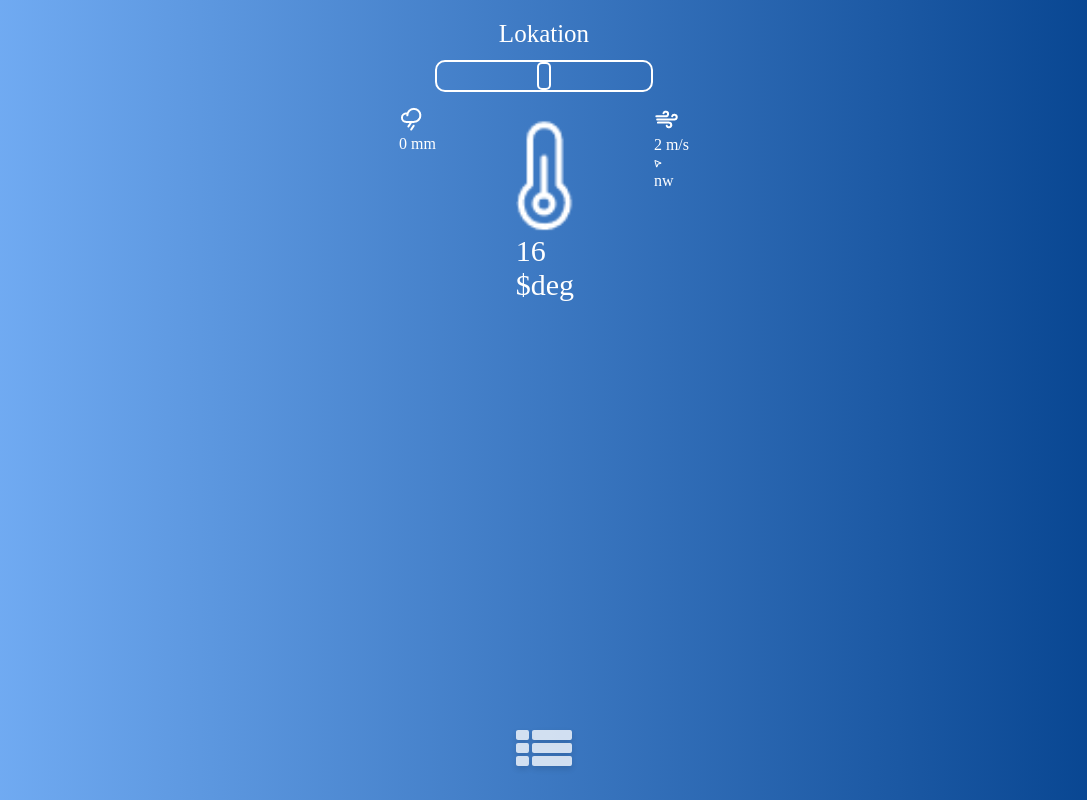
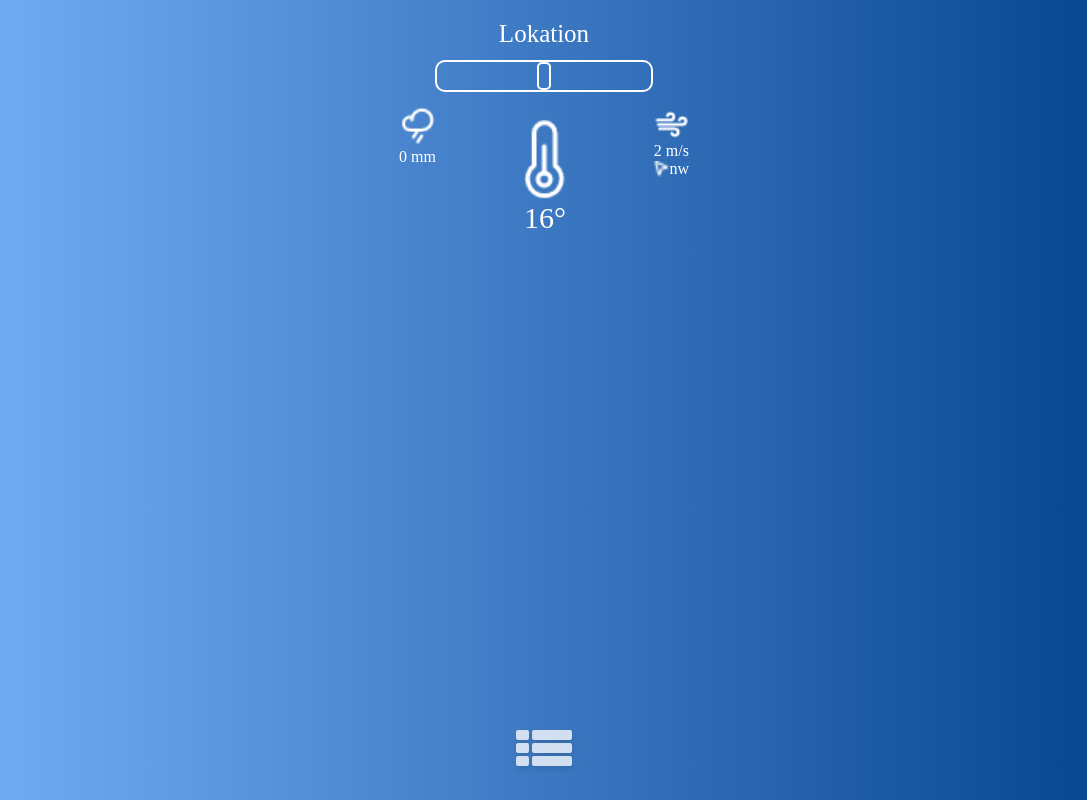
Before and after one commit to alexanderdrummond/weatherApp, a plain HTML site: page state2.html in a window 1280 px wide. Shown: the whole page, without its empty margins (96-1183 px from the left). Drawn offline with Linux system fonts and the light colour scheme.

Commit message:
State 2 - HTML / CSS

```diff
--- a/state2.css
+++ b/state2.css
@@ -45,7 +45,10 @@ h1{
 }
 
 
-
+img {
+    width: 100%;
+    object-fit: contain;
+}
 
 #weather-info {
     max-width: 290px;
@@ -66,3 +69,13 @@ h1{
     margin-top: 1rem;
     font-size: 3rem;
 }
+
+
+.windspeed-contianer {
+    display: flex;
+    flex-direction: column;
+}
+
+.windspeed-contianer div {
+    display: flex;
+}
--- a/state2.html
+++ b/state2.html
@@ -21,9 +21,9 @@
         </div>
         <div>
             <img src="/Image/temperature-icon.png" alt="temperature icon">
-            <p>16</p>$deg
+            <p>16&deg;</p>
         </div>
-        <div>
+        <div class="windspeed-contianer">
             <img src="/Image/windspeed-icon.png" alt="windspeed icon">
             <p>2 m/s</p>
             <div>
```
